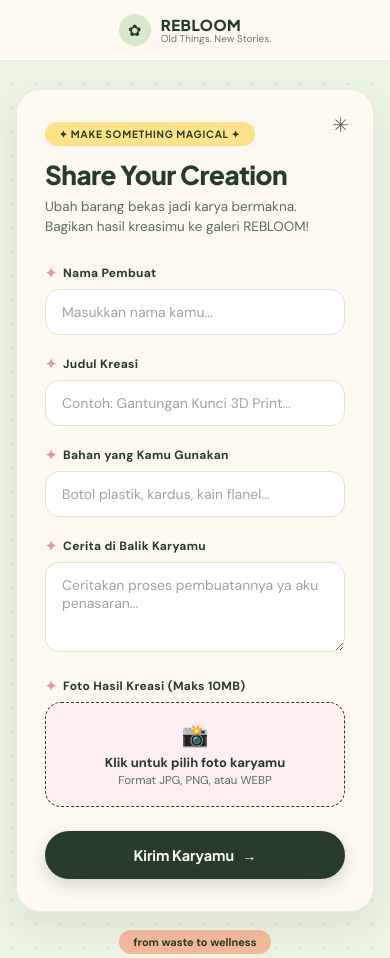
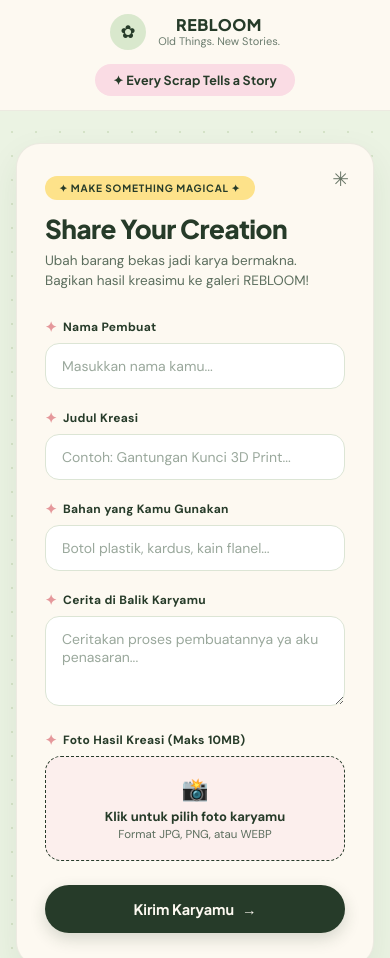
Before and after one commit to NSI130/form-recycle, a plain HTML site: page index.html in a window 390 px wide. Shown: the top 958 px of the page. Drawn offline with Linux system fonts and the light colour scheme.

Commit message:
Revise index.html for improved layout and styles
Updated the HTML structure and styles for the REBLOOM creation form, enhancing layout and responsiveness.

```diff
--- a/index.html
+++ b/index.html
@@ -13,7 +13,7 @@
 
     body {
       font-family: 'DM Sans', sans-serif;
-      background-color: #EBF3E3; /* Hijau sage lembut persis background REBLOOM */
+      background-color: #EBF3E3;
       background-image: radial-gradient(#d5e3c8 1px, transparent 1px);
       background-size: 24px 24px;
       color: #263B29;
@@ -25,33 +25,35 @@
       align-items: center;
     }
 
-    /* Top Bar ala Header REBLOOM */
+    /* Top Bar ala Header REBLOOM (Logo Kiri, Penyemangat Kanan) */
     .top-bar {
       width: 100%;
       background-color: #FDF9F1;
-      padding: 14px 24px;
+      padding: 14px 40px;
       border-bottom: 1px solid rgba(38, 59, 41, 0.08);
       display: flex;
-      justify-content: center;
+      justify-content: space-between;
       align-items: center;
-      margin-bottom: 28px;
+      flex-wrap: wrap;
+      gap: 14px;
+      margin-bottom: 32px;
     }
 
     .brand {
       display: flex;
       align-items: center;
-      gap: 10px;
+      gap: 12px;
     }
 
     .brand-icon {
-      width: 32px;
-      height: 32px;
+      width: 36px;
+      height: 36px;
       background-color: #D9E8CD;
       border-radius: 50%;
       display: flex;
       align-items: center;
       justify-content: center;
-      font-size: 16px;
+      font-size: 18px;
       color: #263B29;
     }
 
@@ -64,14 +66,57 @@
     .brand-title {
       font-family: 'Plus Jakarta Sans', sans-serif;
       font-weight: 800;
-      font-size: 15px;
+      font-size: 16px;
       letter-spacing: 0.5px;
       color: #263B29;
     }
 
     .brand-sub {
-      font-size: 10px;
+      font-size: 11px;
       color: #6B7C6E;
+    }
+
+    /* Bagian Kanan Header: Kata-kata Penyemangat */
+    .header-quotes {
+      display: flex;
+      align-items: center;
+      gap: 14px;
+      flex-wrap: wrap;
+    }
+
+    .quote-text {
+      font-size: 13px;
+      font-weight: 500;
+      color: #4A5D4D;
+    }
+
+    .quote-pill {
+      background-color: #FADCE4; /* Pink pastel persis tombol "Create a ZIP" di header kamu */
+      color: #263B29;
+      font-family: 'Plus Jakarta Sans', sans-serif;
+      font-size: 12.5px;
+      font-weight: 700;
+      padding: 8px 18px;
+      border-radius: 999px;
+      display: inline-flex;
+      align-items: center;
+      gap: 6px;
+      letter-spacing: 0.2px;
+    }
+
+    /* Responsif untuk layar HP */
+    @media (max-width: 680px) {
+      .top-bar {
+        padding: 14px 20px;
+        justify-content: center;
+        text-align: center;
+      }
+      .header-quotes {
+        justify-content: center;
+      }
+      .quote-text {
+        display: none; /* Di HP tampilkan pill penyemangatnya saja biar ringkas */
+      }
     }
 
     /* Wrapper Utama */
@@ -92,7 +137,6 @@
       position: relative;
     }
 
-    /* Dekorasi Bintang ala Web REBLOOM */
     .sparkle {
       position: absolute;
       top: 22px;
@@ -102,7 +146,6 @@
       opacity: 0.7;
     }
 
-    /* Pill Badge Kuning Pastel */
     .badge {
       display: inline-block;
       background-color: #FDE28A;
@@ -133,7 +176,6 @@
       line-height: 1.5;
     }
 
-    /* Label & Tag */
     .field-group {
       margin-bottom: 18px;
     }
@@ -154,7 +196,6 @@
       font-size: 14px;
     }
 
-    /* Input Teks & Textarea */
     input[type="text"],
     textarea {
       width: 100%;
@@ -186,10 +227,8 @@
       min-height: 90px;
     }
 
-    /* Area Upload Foto Custom */
     .file-upload-box {
       position: relative;
-      background-color: #FADCE4; /* Pink pastel kartu REBLOOM */
       background-color: rgba(250, 220, 228, 0.35);
       border: 1.5px dashed #263B29;
       border-radius: 16px;
@@ -247,7 +286,6 @@
       box-shadow: 0 4px 12px rgba(0, 0, 0, 0.08);
     }
 
-    /* Tombol Kapsul Hijau Tua ala REBLOOM */
     button {
       background-color: #263B29;
       color: #FDF9F1;
@@ -278,7 +316,6 @@
       transform: translateY(0);
     }
 
-    /* Status Loading */
     .loading {
       display: none;
       text-align: center;
@@ -291,7 +328,6 @@
       border-radius: 999px;
     }
 
-    /* Footer Tag Kecil */
     .footer-pill {
       margin-top: 18px;
       text-align: center;
@@ -310,7 +346,7 @@
 </head>
 <body>
 
-  <div class="top-bar">
+  <header class="top-bar">
     <div class="brand">
       <div class="brand-icon">✿</div>
       <div class="brand-text">
@@ -318,7 +354,13 @@
         <span class="brand-sub">Old Things. New Stories.</span>
       </div>
     </div>
-  </div>
+
+    <div class="header-quotes">
+      <span class="quote-text">Small Waste, Big Creativity!</span>
+      <span class="quote-pill">✦ Every Scrap Tells a Story</span>
+      <span class="quote-text">Let's Make Less Waste Together</span>
+    </div>
+  </header>
 
   <div class="container">
     <form id="myForm">
@@ -370,7 +412,6 @@
   </div>
 
   <script>
-    // Preview foto otomatis saat user memilih gambar
     document.getElementById('fotoInput').addEventListener('change', function(e) {
       var file = e.target.files[0];
       var fileLabel = document.getElementById('fileLabel');
@@ -391,7 +432,6 @@
       }
     });
 
-    // Pengiriman data ke Google Apps Script
     document.getElementById('myForm').addEventListener('submit', function(e) {
       e.preventDefault();
       var btn = document.getElementById('submitBtn');
```
